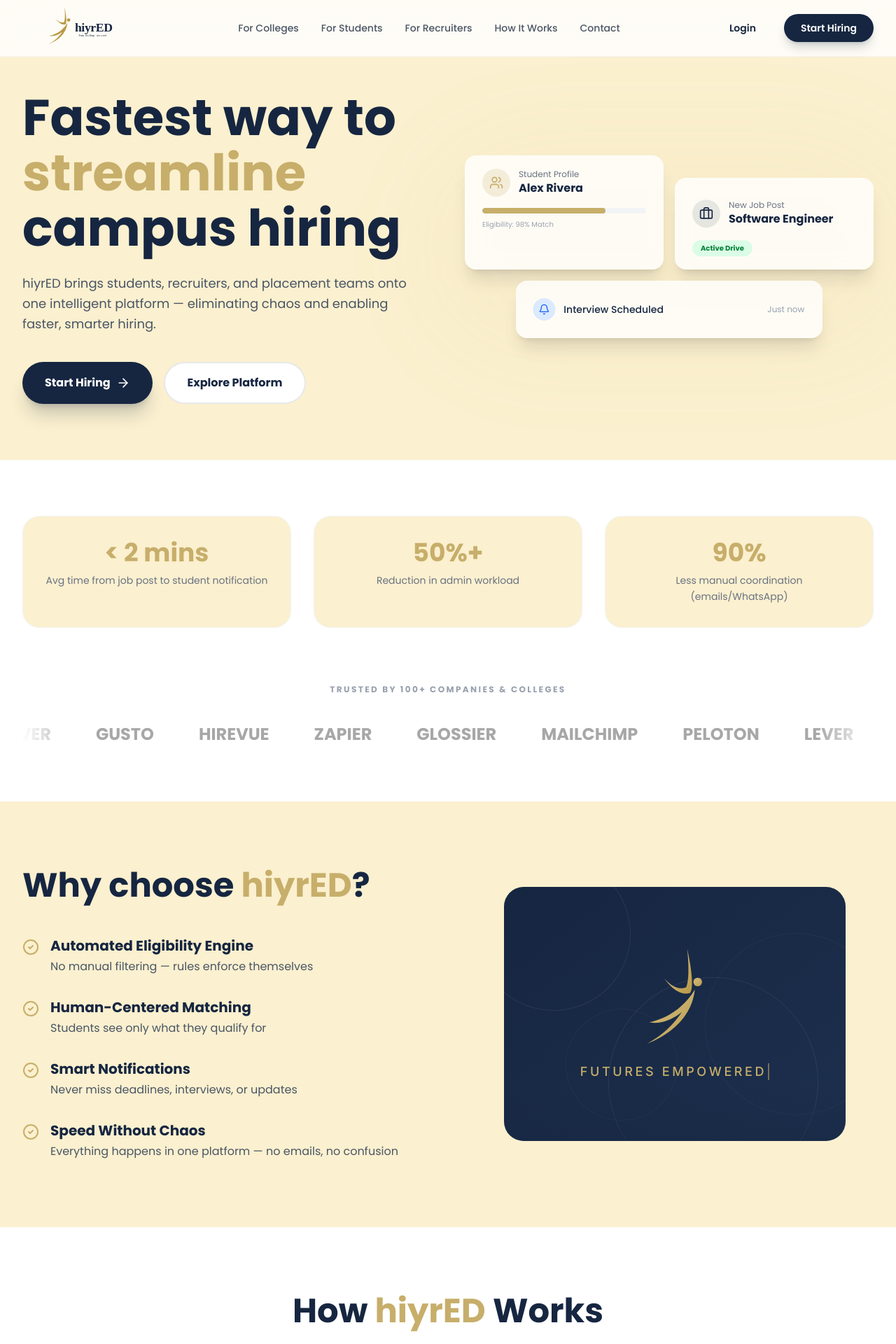
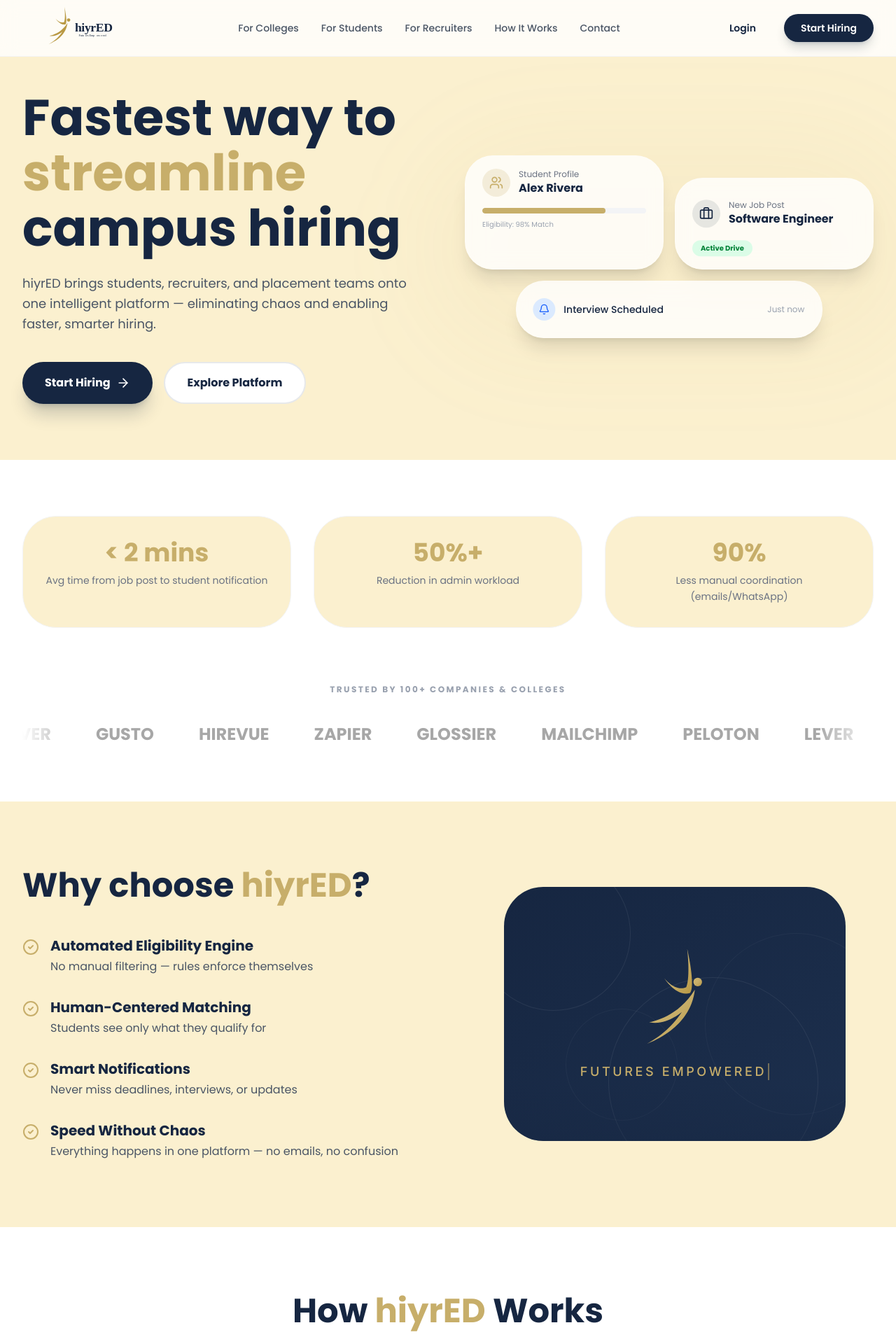
Before and after one commit to NITHINPOLI04/HiyrED-Landing-Page, a React (Vite) app: page / in a window 1280 px wide. Shown: the top 1920 px of the page at 70% size. Built offline with nearby package versions, Linux system fonts and the light colour scheme.

Commit message:
Made rounded corners

```diff
--- a/src/App.tsx
+++ b/src/App.tsx
@@ -340,7 +340,7 @@
                 initial={{ opacity: 0, y: 40, scale: 0.9 }}
                 animate={{ opacity: 1, y: 0, scale: 1 }}
                 transition={{ delay: 0.5, duration: 0.6, ease: EASE_PREMIUM as unknown as number[] }}
-                className="glass-card p-6 rounded-2xl"
+                className="glass-card p-6 rounded-[2.5rem]"
               >
                 <motion.div
                   animate={{ y: [0, -8, 0] }}
@@ -373,7 +373,7 @@
                 initial={{ opacity: 0, y: 50, scale: 0.9 }}
                 animate={{ opacity: 1, y: 0, scale: 1 }}
                 transition={{ delay: 0.65, duration: 0.6, ease: EASE_PREMIUM as unknown as number[] }}
-                className="glass-card p-6 rounded-2xl mt-8"
+                className="glass-card p-6 rounded-[2.5rem] mt-8"
               >
                 <motion.div
                   animate={{ y: [0, 8, 0] }}
@@ -403,7 +403,7 @@
                 initial={{ opacity: 0, y: 30, scale: 0.9 }}
                 animate={{ opacity: 1, y: 0, scale: 1 }}
                 transition={{ delay: 0.8, duration: 0.6, ease: EASE_PREMIUM as unknown as number[] }}
-                className="glass-card p-6 rounded-2xl col-span-2 mx-auto w-3/4"
+                className="glass-card p-6 rounded-[2.5rem] col-span-2 mx-auto w-3/4"
               >
                 <motion.div
                   animate={{ x: [0, -6, 0] }}
@@ -453,7 +453,7 @@
         delay: index * 0.12
       }}
       whileHover={{ y: -8, boxShadow: "0 20px 50px rgba(22,38,65,0.08)" }}
-      className="p-8 rounded-3xl bg-[#fbf0cf] border border-gray-100 text-center transition-shadow duration-300"
+      className="p-8 rounded-[3rem] bg-[#fbf0cf] border border-gray-100 text-center transition-shadow duration-300"
     >
       <h3 className="text-4xl font-bold text-[#c7ae6a] mb-2">{count}</h3>
       <p className="text-gray-500 text-sm leading-relaxed">{label}</p>
@@ -643,7 +643,7 @@
                     boxShadow: "0 20px 60px rgba(22,38,65,0.08)",
                     transition: { duration: 0.3, ease: EASE_SMOOTH as unknown as number[] }
                   }}
-                  className="p-10 rounded-[2.5rem] bg-[#fbf0cf] border border-gray-100 relative group cursor-default"
+                  className="p-10 rounded-[4rem] bg-[#fbf0cf] border border-gray-100 relative group cursor-default"
                 >
                   <motion.span
                     className="text-6xl font-black text-brand-navy/5 absolute top-8 right-8 group-hover:text-brand-gold/10 transition-colors duration-500"
@@ -711,7 +711,7 @@
                 boxShadow: "0 20px 50px rgba(22,38,65,0.08)",
                 transition: { duration: 0.3, ease: EASE_SMOOTH as unknown as number[] }
               }}
-              className="p-8 rounded-3xl bg-white border border-gray-100 hover:shadow-xl hover:shadow-brand-navy/5 transition-all group cursor-default"
+              className="p-8 rounded-[3rem] bg-white border border-gray-100 hover:shadow-xl hover:shadow-brand-navy/5 transition-all group cursor-default"
             >
               <motion.div
                 className="w-14 h-14 bg-brand-gold/10 rounded-2xl flex items-center justify-center text-brand-gold mb-6"
@@ -739,15 +739,15 @@
         <AnimatedSection variants={scaleIn} className="w-full max-w-[1150px]">
           {/* Outer Wrapper for the soft layered border effect */}
           <motion.div
-            className="w-full p-[2px] bg-[#c4b5fd]/40 rounded-[32px]"
+            className="w-full p-[2px] bg-[#c4b5fd]/40 rounded-[4rem]"
             whileHover={{ boxShadow: "0 20px 60px rgba(196,181,253,0.2)" }}
             transition={{ duration: 0.4 }}
           >
             {/* Inner Card */}
-            <div className="w-full lg:h-[340px] rounded-[28px] bg-[#fafafa] p-8 lg:py-[40px] lg:px-[48px] flex flex-col lg:flex-row items-center lg:gap-[48px] transition-all">
+            <div className="w-full lg:h-[340px] rounded-[3.5rem] bg-[#fafafa] p-8 lg:py-[40px] lg:px-[48px] flex flex-col lg:flex-row items-center lg:gap-[48px] transition-all">
               {/* Left Side: Image */}
               <motion.div
-                className="w-full lg:w-[280px] h-[220px] lg:h-full rounded-[20px] overflow-hidden shrink-0"
+                className="w-full lg:w-[280px] h-[220px] lg:h-full rounded-[2rem] overflow-hidden shrink-0"
                 whileHover={{ scale: 1.02 }}
                 transition={{ duration: 0.4, ease: EASE_SMOOTH as unknown as number[] }}
               >
@@ -868,11 +868,11 @@
                   boxShadow: "0 10px 40px rgba(22,38,65,0.08)",
                   transition: { duration: 0.25, ease: EASE_SMOOTH as unknown as number[] }
                 }}
-                className="p-6 rounded-2xl bg-white border border-gray-100 shadow-sm flex items-center justify-between group cursor-pointer"
+                className="p-6 rounded-[2.5rem] bg-white border border-gray-100 shadow-sm flex items-center justify-between group cursor-pointer"
               >
                 <div className="flex items-center gap-4">
                   <motion.div
-                    className="w-12 h-12 rounded-xl bg-gray-50 flex items-center justify-center group-hover:bg-brand-gold/10 transition-colors duration-300"
+                    className="w-12 h-12 rounded-[1.25rem] bg-gray-50 flex items-center justify-center group-hover:bg-brand-gold/10 transition-colors duration-300"
                   >
                     <Briefcase className="text-gray-400 group-hover:text-brand-gold transition-colors duration-300" />
                   </motion.div>
@@ -961,7 +961,7 @@
         <AnimatedSection stagger={staggerContainer} className="grid grid-cols-2 md:grid-cols-4 lg:grid-cols-5 gap-12 mb-20">
           <motion.div className="col-span-2 lg:col-span-2" variants={fadeUp}>
             <div className="flex items-center gap-2 mb-6">
-              <div className="w-10 h-10 bg-brand-gold rounded-xl flex items-center justify-center">
+              <div className="w-10 h-10 bg-brand-gold rounded-[1.25rem] flex items-center justify-center">
                 <span className="text-brand-navy font-bold text-xl">H</span>
               </div>
               <span className="text-2xl font-bold tracking-tight">hiyrED</span>
--- a/src/components/AnimatedLogoReveal.tsx
+++ b/src/components/AnimatedLogoReveal.tsx
@@ -92,13 +92,13 @@
 
   return (
     <div ref={containerRef} className="w-full max-w-[500px] mx-auto">
-      <div className="w-full aspect-[4/3] relative rounded-[32px] overflow-hidden bg-[#fbf0cf] p-[6px]">
+      <div className="w-full aspect-[4/3] relative rounded-[4rem] overflow-hidden bg-[#fbf0cf] p-[6px]">
         {isInView ? (
           <motion.div
             key={animKey}
-            className="w-full h-full rounded-[28px] bg-gradient-to-br from-[#162641] to-[#1c2f4d] relative overflow-hidden flex flex-col items-center justify-center"
-            initial={{ scale: 0.88, opacity: 0, borderRadius: "40px" }}
-            animate={{ scale: 1, opacity: 1, borderRadius: "28px" }}
+            className="w-full h-full rounded-[3.5rem] bg-gradient-to-br from-[#162641] to-[#1c2f4d] relative overflow-hidden flex flex-col items-center justify-center"
+            initial={{ scale: 0.88, opacity: 0, borderRadius: "64px" }}
+            animate={{ scale: 1, opacity: 1, borderRadius: "56px" }}
             transition={{
               duration: 1.1,
               ease: EASE_REVEAL as unknown as number[],
@@ -139,7 +139,7 @@
           </motion.div>
         ) : (
           /* Empty beige canvas when out of view */
-          <div className="w-full h-full rounded-[28px] bg-[#fbf0cf]" />
+          <div className="w-full h-full rounded-[3.5rem] bg-[#fbf0cf]" />
         )}
       </div>
     </div>
```
